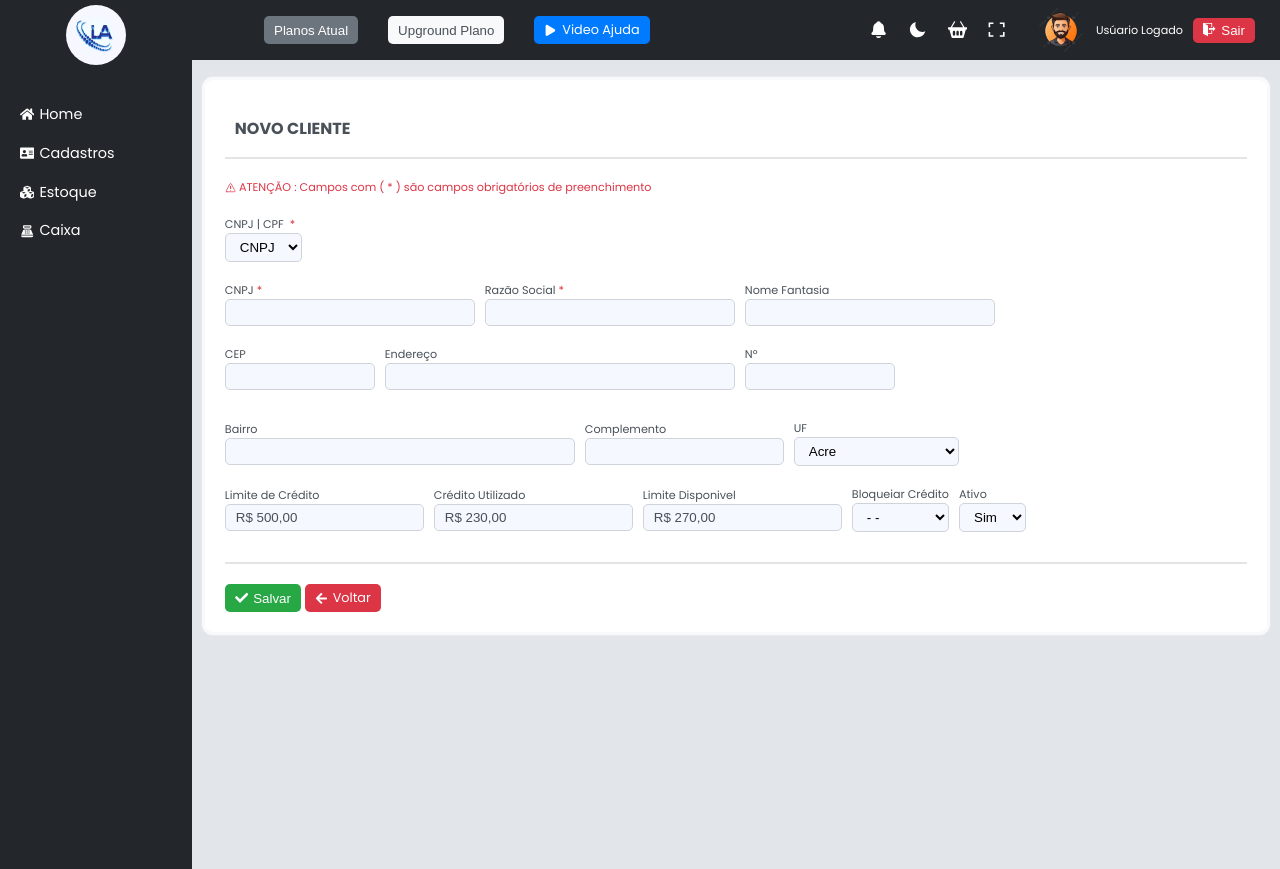
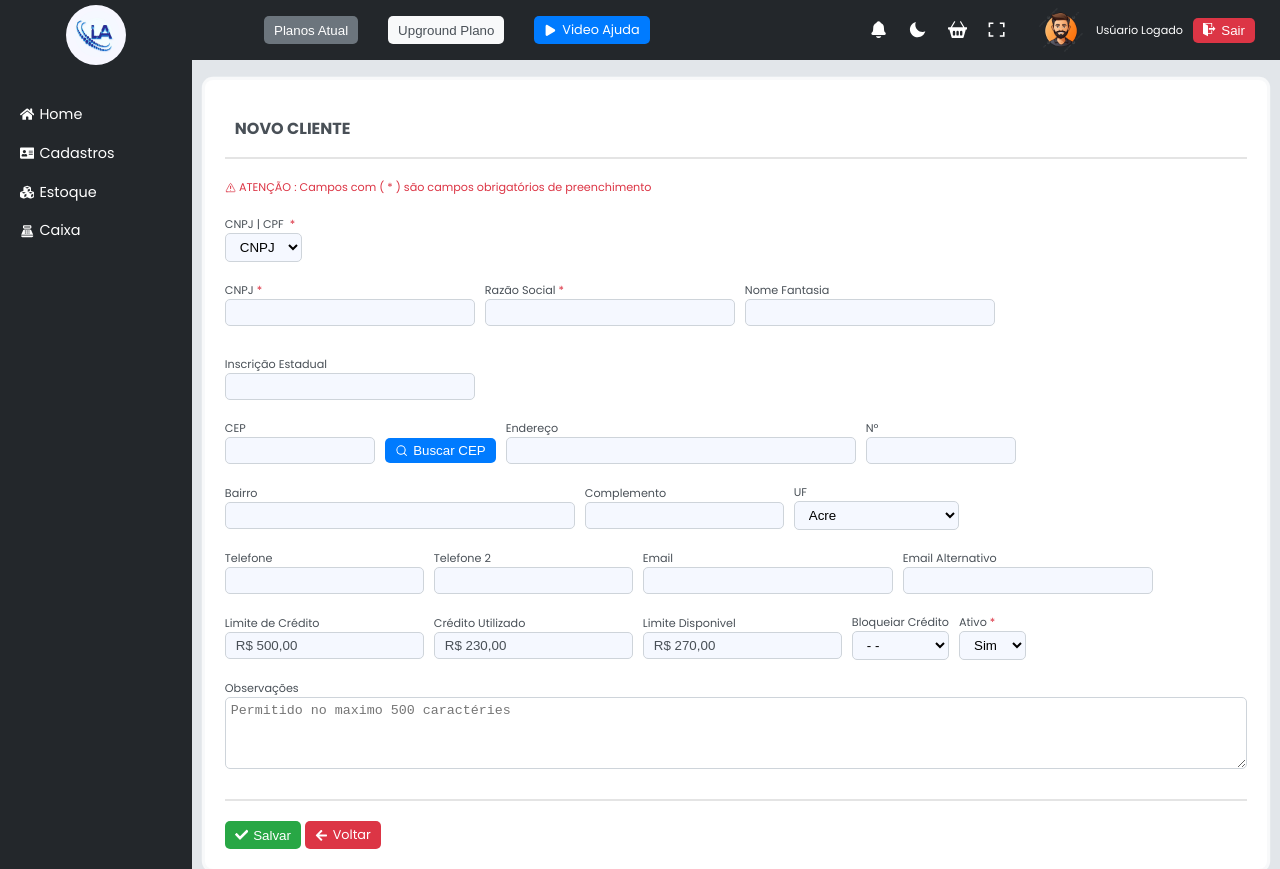
Before and after one commit to LAsolucoes/PDV, a Next.js app: page /novo-cliente in a window 1280 px wide. Before the commit the page ends 800 px from the top, so only its background shows below. Built offline with nearby package versions, Linux system fonts and the light colour scheme.

Commit message:
Ajustes cadastro de clientes

```diff
--- a/src/app/( Sidebar-Pages )/( Cadastros )/( Clientes )/novo-cliente/page.tsx
+++ b/src/app/( Sidebar-Pages )/( Cadastros )/( Clientes )/novo-cliente/page.tsx
@@ -1,30 +1,35 @@
-"use client"
+"use client";
+import { Button } from "@/app/_components/( Buttons )/Button";
 import { ButtonSalvarVoltar } from "@/app/_components/( Buttons )/ButtonSalvarVoltar";
 import { AlertInputRequired, TitlePages } from "@/app/_components/TitlePages";
 import React, { useState } from "react";
+import { HiMiniMagnifyingGlass } from "react-icons/hi2";
 
 export default function NewClient() {
-
-    const [selectType, setSelectType] = useState(false)
-    const [inputType, setInputType] = useState("CNPJ")
-    const [inputRazaoSocial, setInputRazaoSocial] = useState("Razão Social")
-    const [inputNomeFantasia, setInputNomeFantasia] = useState("Nome Fantasia")
+  const [selectType, setSelectType] = useState(false);
+  const [inputInscricaoEstadual, setInputInscricaoEstadual] =
+    useState("Inscrição Estadual");
+  const [inputType, setInputType] = useState("CNPJ");
+  const [inputRazaoSocial, setInputRazaoSocial] = useState("Razão Social");
+  const [inputNomeFantasia, setInputNomeFantasia] = useState("Nome Fantasia");
 
   function HandleTypeClient(e: React.ChangeEvent<HTMLSelectElement>) {
-        const valueSelect = e.target.value
+    const valueSelect = e.target.value;
     if (valueSelect !== "cnpj") {
-            setSelectType(!selectType)
-            setInputType("CPF")
-            setInputRazaoSocial("Nome")
-            setInputNomeFantasia("Apelido")
-            return
+      setSelectType(true);
+      setInputType("CPF");
+      setInputRazaoSocial("Nome");
+      setInputNomeFantasia("Apelido");
+      setInputInscricaoEstadual("RG");
 
-        } else {
-            setInputType("CNPJ")
-            setInputRazaoSocial("Razão Social")
-            setInputNomeFantasia("Nome Fantasia")
+      return;
     }
-
+    setSelectType(false);
+    setInputType("CNPJ");
+    setInputRazaoSocial("Razão Social");
+    setInputNomeFantasia("Nome Fantasia");
+    setInputInscricaoEstadual("Inscrição Estadual");
+    return;
   }
 
   return (
@@ -32,15 +37,12 @@ export default function NewClient() {
       <div>
         <TitlePages title={"NOVO CLIENTE"} />
         <AlertInputRequired />
-
       </div>
 
       <div className="fieldGroup">
         <div className="inputField">
           <label className="required">CNPJ | CPF </label>
-                    <select name=""
-                        required
-                        onChange={HandleTypeClient}>
+          <select name="" required onChange={HandleTypeClient}>
             <option value="cnpj">CNPJ</option>
             <option value="cpf">CPF</option>
           </select>
@@ -50,30 +52,20 @@ export default function NewClient() {
       <div className="fieldGroup">
         <div className="inputField">
           <label className="required">{inputType}</label>
-                    <input
-                        type="text"
-                        className="input-md"
-                        required
-                    />
+          <input type="text" className="input-md" required />
         </div>
 
         <div className="inputField">
           <label className="required">{inputRazaoSocial}</label>
-                    <input
-                        type="text"
-                        className="input-md"
-                        required
-                    />
-
+          <input type="text" className="input-md" required />
         </div>
         <div className="inputField">
           <label>{inputNomeFantasia}</label>
-                    <input
-                        type="text"
-                        className="input-md"
-                        required
-                    />
-
+          <input type="text" className="input-md" />
+        </div>
+        <div className="inputField">
+          <label>{inputInscricaoEstadual}</label>
+          <input type="text" className="input-md" />
         </div>
       </div>
 
@@ -84,31 +76,38 @@ export default function NewClient() {
         </div>
 
         <div className="inputField">
-                    <label>Endereço</label>
-                    <input type="text"
-                    className="input-lg"
+          <Button
+            value={"Buscar CEP"}
+            name={"buscarCep"}
+            className={"btnPrimary"}
+            icon={<HiMiniMagnifyingGlass />}
+            title={
+              "Preencha o CEP e clique no botão abaixo para realizar a busca. O sistema irá preencher automaticamente os dados correspondentes com baso no número de CEP informado."
+            }
+            type={"button"}
           />
         </div>
 
         <div className="inputField">
-                    <label>Nº</label>
-                    <input type="text"
-                    className="input-sm"
-                    />
+          <label>Endereço</label>
+          <input type="text" className="input-lg" />
         </div>
 
         <div className="inputField">
+          <label>Nº</label>
+          <input type="text" className="input-sm" />
+        </div>
+      </div>
+      <div className="fieldGroup">
+        <div className="inputField">
           <label>Bairro</label>
-                    <input type="text"
-                    className="input-lg"
-                    />
+          <input type="text" className="input-lg" />
         </div>
 
         <div className="inputField">
           <label>Complemento</label>
           <input type="text" />
         </div>
-
 
         <div className="inputField">
           <label>UF</label>
@@ -143,9 +142,26 @@ export default function NewClient() {
             <option value="EX">Estrangeiro</option>
           </select>
         </div>
-
       </div>
 
+      <div className="fieldGroup">
+        <div className="inputField">
+          <label htmlFor="">Telefone</label>
+          <input type="text" />
+        </div>
+        <div className="inputField">
+          <label htmlFor="">Telefone 2</label>
+          <input type="text" />
+        </div>
+        <div className="inputField">
+          <label htmlFor="">Email</label>
+          <input type="email" className="input-md" />
+        </div>
+        <div className="inputField">
+          <label htmlFor="">Email Alternativo</label>
+          <input type="email" className="input-md" />
+        </div>
+      </div>
 
       <div className="fieldGroup">
         <div className="inputField">
@@ -165,31 +181,46 @@ export default function NewClient() {
 
         <div className="inputField">
           <label>Bloqueiar Crédito</label>
-                    <select name=""
-                        required
-                        onChange={HandleTypeClient}>
+          <select name="" required onChange={HandleTypeClient}>
             <option value=""> - - </option>
             <option value="cnpj">Sim</option>
             <option value="cpf">Não</option>
           </select>
         </div>
+
+        {selectType && (
           <div className="inputField">
-                    <label>Ativo</label>
-                    <select name=""
-                        required
-                        onChange={HandleTypeClient}>
+            <label htmlFor="">Data de Nascimento</label>
+            <input type="date" />
+          </div>
+        )}
+
+        <div className="inputField">
+          <label className="required">Ativo</label>
+          <select name="" required onChange={HandleTypeClient}>
             <option value="cnpj">Sim</option>
             <option value="cpf">Não</option>
           </select>
         </div>
+      </div>
 
+      <div>
+        <div className="inputField">
+          <label htmlFor="">Observações</label>
+          <textarea
+            name=""
+            rows={4}
+            maxLength={500}
+            placeholder="Permitido no maximo 500 caractéries"
+          />
+        </div>
+      </div>
+
+      <div className="fieldGroup">
 
       </div>
 
-            <ButtonSalvarVoltar
-                name={"Salvar"}
-                href={"/clientes"}
-            />
+      <ButtonSalvarVoltar name={"Salvar"} href={"/clientes"} />
     </>
-    )
+  );
 }
--- a/src/app/globals.css
+++ b/src/app/globals.css
@@ -65,10 +65,24 @@ span {
   font-size: 0.7rem;
 }
 
-label.required::after{
+label.required::after {
   content: "*";
   color: var(--danger);
   margin-left: 3px;
+}
+
+textarea {
+  display: flex;
+  width: 100%;
+  border: 1px solid var(--gray-primary);
+  padding: 5px;
+  outline: none;
+  border-radius: 5px;
+  transition: 0.6s ease;
+}
+textarea:focus {
+  border-color: var(--light-blue);
+  box-shadow: 0 0 0 0.2rem var(--light-blue-primary);
 }
 
 hr {
@@ -211,7 +225,7 @@ a {
   box-shadow: 0 0 0 0.2rem var(--ligth-secondary)
 }
 
-.btnViewPassword{
+.btnViewPassword {
   border: 1px solid var(--dark-gray-secondary);
   display: flex;
   margin-left: -5px;
@@ -222,12 +236,13 @@ a {
   transition: 0.6s ease;
 
 }
-.btnViewPassword:hover{
+
+.btnViewPassword:hover {
   background-color: var(--white);
 }
 
 
-select{
+select {
   padding: 5px 10px;
   border-radius: 5px;
   border: 1px solid var(--gray-primary);
@@ -236,6 +251,7 @@ select{
   background-color: var(--ice);
   cursor: pointer;
 }
+
 select:hover {
   background-color: var(--white);
 }
@@ -247,7 +263,7 @@ select:focus {
 }
 
 
-input{
+input {
   padding: 5px 10px;
   border-radius: 5px;
   border: 1px solid var(--gray-primary);
@@ -289,13 +305,13 @@ input[type="checkbox"] {
 }
 
 /* Label com btn Info */
-.labelBtnInfo{
+.labelBtnInfo {
   display: flex;
   align-items: last baseline;
   gap: 4px;
 }
 
-.labelBtnInfo button{
+.labelBtnInfo button {
   font-size: 0.6rem;
   background-color: transparent;
   padding: 3px;
@@ -303,7 +319,8 @@ input[type="checkbox"] {
   border: 1px solid var(--dark-gray-secondary);
   margin-bottom: 1px;
 }
-.labelBtnInfo button:hover{
+
+.labelBtnInfo button:hover {
   background-color: var(--ligth);
   color: var(--dark);
 
@@ -351,7 +368,8 @@ tbody td {
   text-align: center;
 
 }
-tbody tr{
+
+tbody tr {
   border-bottom: 1px solid var(--gray-primary);
 }
 
@@ -370,11 +388,12 @@ tbody .BtnAcoesTable {
 
 
 
-.iconSaibaMais{
+.iconSaibaMais {
   color: var(--blue);
   cursor: pointer;
 }
-.iconSaibaMais:hover{
+
+.iconSaibaMais:hover {
   color: var(--blue-primary);
   cursor: pointer;
 }
```
Lines whose indentation alone changed are shown as unchanged.
